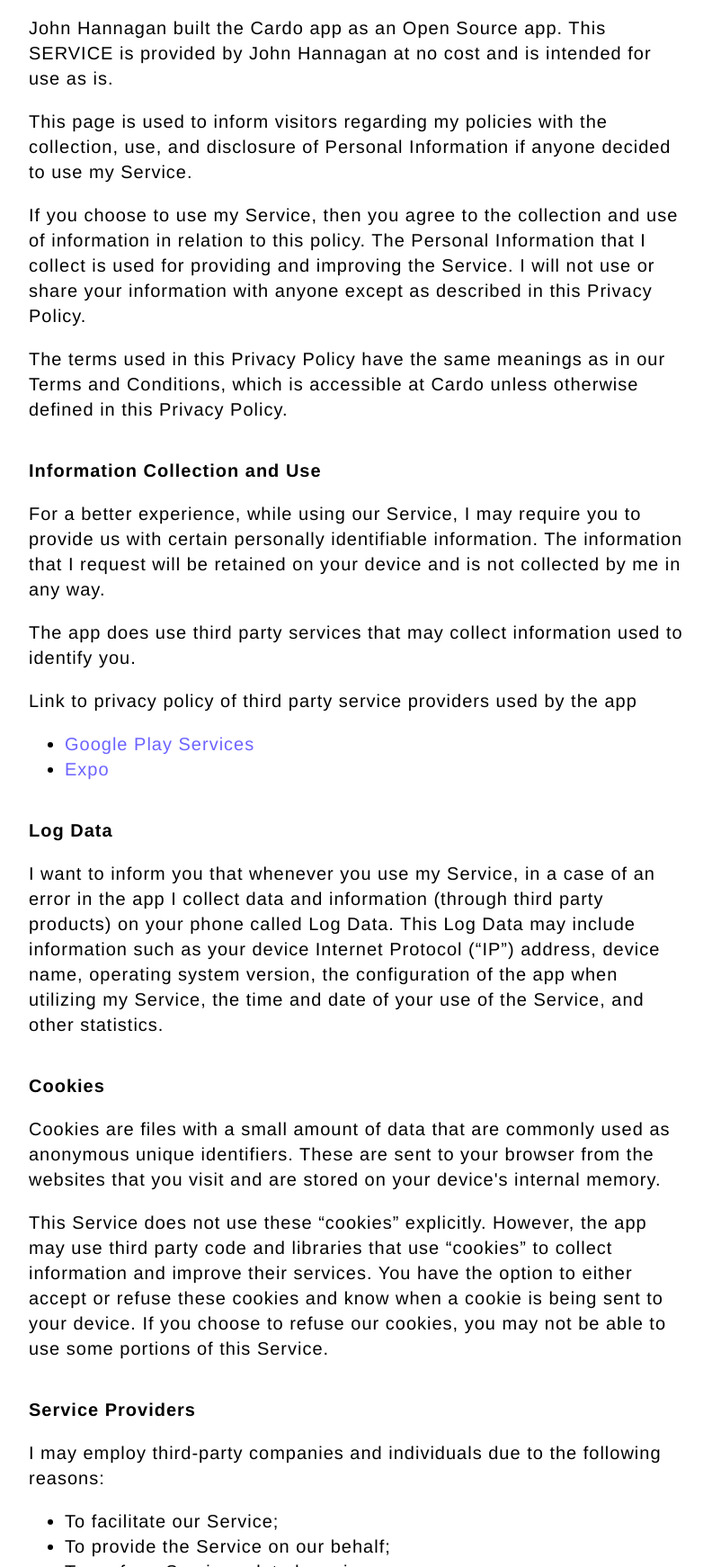
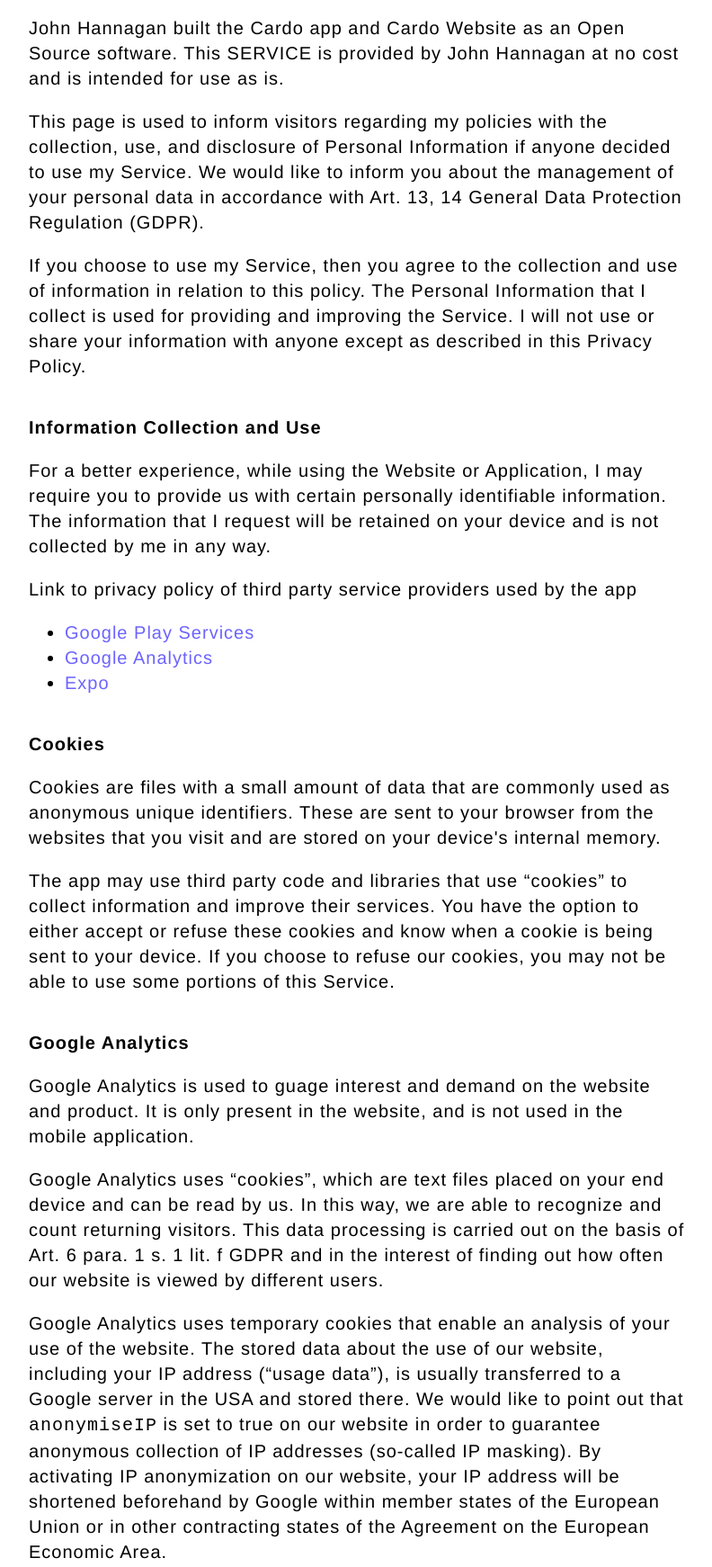
Before and after one commit to Weetbix/cardo, a Gatsby site in the folder packages/website/: page /privacy-policy/ in a window 1280 px wide. Shown: the part 145-1887 px from the top of the page at 90% size, without its empty margins (243-1035 px from the left). Built offline with nearby package versions, Linux system fonts and the light colour scheme; Gatsby itself is replaced by a stand-in of ours.

Commit message:
Update privacy policy

```diff
--- a/packages/website/src/data/privacy-policy.md
+++ b/packages/website/src/data/privacy-policy.md
@@ -5,34 +5,47 @@ title: "Privacy Policy"
 
 # Privacy Policy
 
-John Hannagan built the Cardo app as an Open Source app. This SERVICE is provided by John Hannagan at no cost and is intended for use as is.
+John Hannagan built the Cardo app and Cardo Website as an Open Source software. This SERVICE is provided by John Hannagan at no cost and is intended for use as is.
 
-This page is used to inform visitors regarding my policies with the collection, use, and disclosure of Personal Information if anyone decided to use my Service.
+This page is used to inform visitors regarding my policies with the collection, use, and disclosure of Personal Information if anyone decided to use my Service. We would like to inform you about the management of your personal data in accordance with Art. 13, 14 General Data Protection Regulation (GDPR).
 
 If you choose to use my Service, then you agree to the collection and use of information in relation to this policy. The Personal Information that I collect is used for providing and improving the Service. I will not use or share your information with anyone except as described in this Privacy Policy.
 
-The terms used in this Privacy Policy have the same meanings as in our Terms and Conditions, which is accessible at Cardo unless otherwise defined in this Privacy Policy.
-
 ## Information Collection and Use
 
-For a better experience, while using our Service, I may require you to provide us with certain personally identifiable information. The information that I request will be retained on your device and is not collected by me in any way.
-
-The app does use third party services that may collect information used to identify you.
+For a better experience, while using the Website or Application, I may require you to provide us with certain personally identifiable information. The information that I request will be retained on your device and is not collected by me in any way.
 
 Link to privacy policy of third party service providers used by the app
 
 - [Google Play Services](https://www.google.com/policies/privacy/)
+- [Google Analytics](https://www.google.com/policies/privacy/)
 - [Expo](https://expo.io/privacy)
-
-## Log Data
-
-I want to inform you that whenever you use my Service, in a case of an error in the app I collect data and information (through third party products) on your phone called Log Data. This Log Data may include information such as your device Internet Protocol (“IP”) address, device name, operating system version, the configuration of the app when utilizing my Service, the time and date of your use of the Service, and other statistics.
 
 ## Cookies
 
 Cookies are files with a small amount of data that are commonly used as anonymous unique identifiers. These are sent to your browser from the websites that you visit and are stored on your device's internal memory.
 
-This Service does not use these “cookies” explicitly. However, the app may use third party code and libraries that use “cookies” to collect information and improve their services. You have the option to either accept or refuse these cookies and know when a cookie is being sent to your device. If you choose to refuse our cookies, you may not be able to use some portions of this Service.
+The app may use third party code and libraries that use “cookies” to collect information and improve their services. You have the option to either accept or refuse these cookies and know when a cookie is being sent to your device. If you choose to refuse our cookies, you may not be able to use some portions of this Service.
+
+## Google Analytics
+
+Google Analytics is used to guage interest and demand on the website and product. It is only present in the website, and is not used in the mobile application.
+
+Google Analytics uses “cookies”, which are text files placed on your end device and can be read by us. In this way, we are able to recognize and count returning visitors. This data processing is carried out on the basis of Art. 6 para. 1 s. 1 lit. f GDPR and in the interest of finding out how often our website is viewed by different users.
+
+Google Analytics uses temporary cookies that enable an analysis of your use of the website. The stored data about the use of our website, including your IP address (“usage data”), is usually transferred to a Google server in the USA and stored there. We would like to point out that `anonymiseIP` is set to true on our website in order to guarantee anonymous collection of IP addresses (so-called IP masking). By activating IP anonymization on our website, your IP address will be shortened beforehand by Google within member states of the European Union or in other contracting states of the Agreement on the European Economic Area.
+
+Google will use the information mentioned to evaluate your use of our website, to compile reports on website activity for us and to provide us with other services related to the use of the website and the Internet. A transfer of this data by Google to third parties only takes place on the basis of legal regulations. Data is retained for 26 months.
+
+Processing will only occur with prior consent, and you can withdraw your consent to the processing at any time. Please use one of the following options:
+
+- You may refuse the use of cookies by selecting the appropriate settings on your browser, however please note that if you proceed accordingly you may not be able to benefit from the full functionality of this website.
+- You can also prevent Google from collecting the data generated by the cookie and relating to your use of the website (including your IP address) and from processing this data by downloading and installing the browser plug-in available under the following [link](http://tools.google.com/dlpage/gaoptout?hl=en).
+- As an alternative to opting out from being tracked by Google Analytics you can also click the following link. An opt-out cookie will be stored, which means that no web analysis will take place as long as the opt-out cookie is stored by your browser. [Click here to opt out of the processing of your data by Google Analytics.](/opt-out)
+
+## Log Data
+
+I want to inform you that whenever you use my Service, in a case of an error in the app I collect data and information (through third party products) on your phone called Log Data. This Log Data may include information such as your device Internet Protocol (“IP”) address, device name, operating system version, the configuration of the app when utilizing my Service, the time and date of your use of the Service, and other statistics.
 
 ## Service Providers
 
@@ -61,7 +74,7 @@ These Services do not address anyone under the age of 13. I do not knowingly col
 
 I may update our Privacy Policy from time to time. Thus, you are advised to review this page periodically for any changes. I will notify you of any changes by posting the new Privacy Policy on this page.
 
-This policy is effective as of 2020-04-13
+This policy is effective as of 2020-04-25
 
 ## Contact Us
 
```
